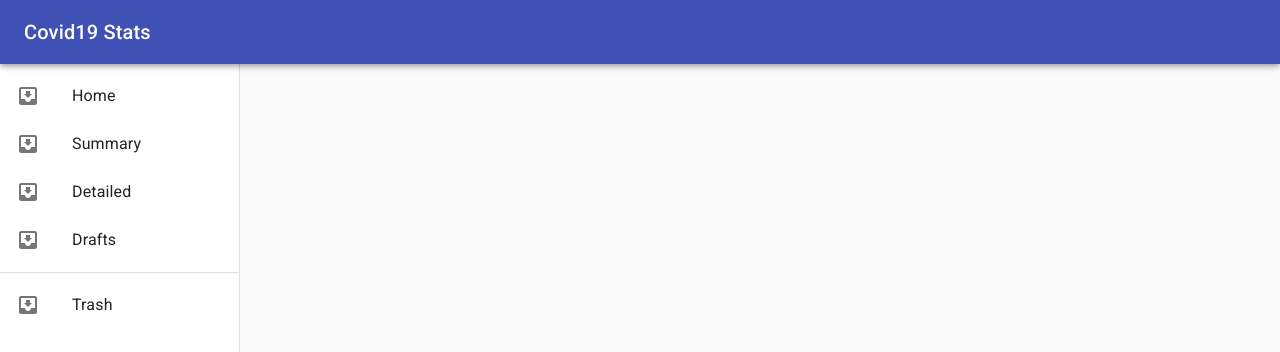
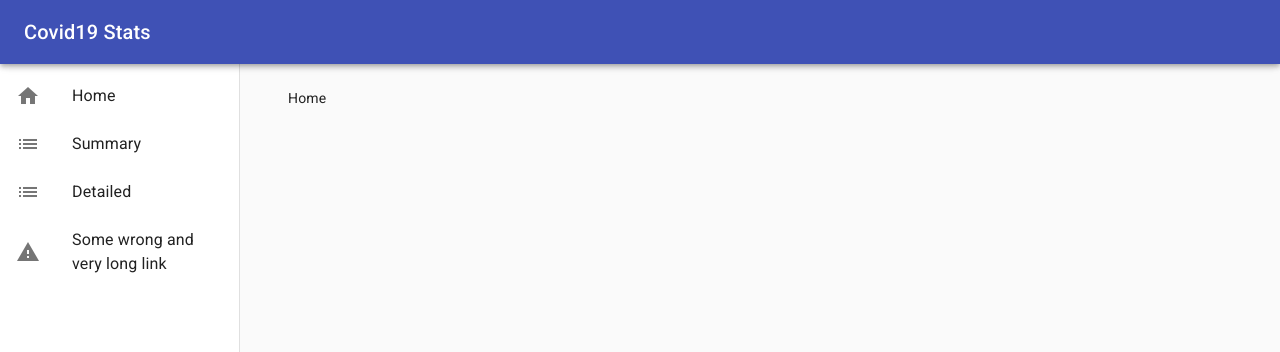
Before and after one commit to git-itmailbox/covid19v2, a React (Create React App) app: page / in a window 1280 px wide. Shown: the top 352 px of the page. Built offline with nearby package versions, Linux system fonts and the light colour scheme.

Commit message:
move menu itemlist to separated file

```diff
--- a/src/App.js
+++ b/src/App.js
@@ -6,25 +6,24 @@ import {
   Link,
   Redirect,
 } from 'react-router-dom'
+import './App.css'
 
-import Container from '@material-ui/core/Container'
-
-import './App.css'
 import Summary from './pages/summary/Summary'
 import Home from './pages/home/Home'
 import Detailed from './pages/detailed/Detailed'
 import Header from './Header'
+import list from './MenuItems'
+
+import Container from '@material-ui/core/Container'
 import { makeStyles } from '@material-ui/core/styles'
 import CssBaseline from '@material-ui/core/CssBaseline'
 import Drawer from '@material-ui/core/Drawer'
-import Divider from '@material-ui/core/Divider'
 import List from '@material-ui/core/List'
 import ListItem from '@material-ui/core/ListItem'
 import ListItemIcon from '@material-ui/core/ListItemIcon'
 import ListItemText from '@material-ui/core/ListItemText'
-import InboxIcon from '@material-ui/icons/MoveToInbox'
 import Toolbar from '@material-ui/core/Toolbar'
-import { Button } from '@material-ui/core'
+import Icon from '@material-ui/core/Icon'
 
 const drawerWidth = 240
 
@@ -44,12 +43,16 @@ const useStyles = makeStyles((theme) => ({
   },
   content: {
     flexGrow: 1,
+    marginLeft: drawerWidth,
     padding: theme.spacing(3),
   },
 }))
 
 function App() {
   const classes = useStyles()
+
+  const links = list
+
   return (
     <div>
       <CssBaseline />
@@ -65,23 +68,17 @@ function App() {
           <Toolbar />
           <div className={classes.drawerContainer}>
             <List>
-              {['Home', 'Summary', 'Detailed', 'Drafts'].map((text, index) => (
-                <ListItem button key={text} component={Link} to={`/${text}`}>
+              {links.map((link, index) => (
+                <ListItem
+                  button
+                  key={link.title}
+                  component={Link}
+                  to={link.path}
+                >
                   <ListItemIcon>
-                    <InboxIcon />
+                    <Icon>{link.icon}</Icon>
                   </ListItemIcon>
-                  <ListItemText primary={text} />
-                </ListItem>
-              ))}
-            </List>
-            <Divider />
-            <List>
-              {['Trash'].map((text, index) => (
-                <ListItem button key={text}>
-                  <ListItemIcon>
-                    <InboxIcon />
-                  </ListItemIcon>
-                  <ListItemText primary={text} />
+                  <ListItemText primary={link.title} />
                 </ListItem>
               ))}
             </List>
@@ -90,12 +87,12 @@ function App() {
 
         <main className={classes.content}>
           <Toolbar />
-          <Container maxWidth="md">
+          <Container>
             <Switch>
               <Route exact path="/">
                 <Home />
               </Route>
-              <Route exact path="/summary">
+              <Route path="/summary">
                 <Summary />
               </Route>
               <Route path="/detailed">
--- /dev/null
+++ b/src/MenuItems.js
@@ -0,0 +1,23 @@
+const links = [
+  {
+    title: 'Home',
+    path: '/',
+    icon: 'home',
+  },
+  {
+    title: 'Summary',
+    path: '/summary',
+    icon: 'list',
+  },
+  {
+    title: 'Detailed',
+    path: '/detailed',
+    icon: 'list',
+  },
+  {
+    title: 'Some wrong and very long link',
+    path: '/wrong',
+    icon: 'warning',
+  },
+]
+export default links
```
